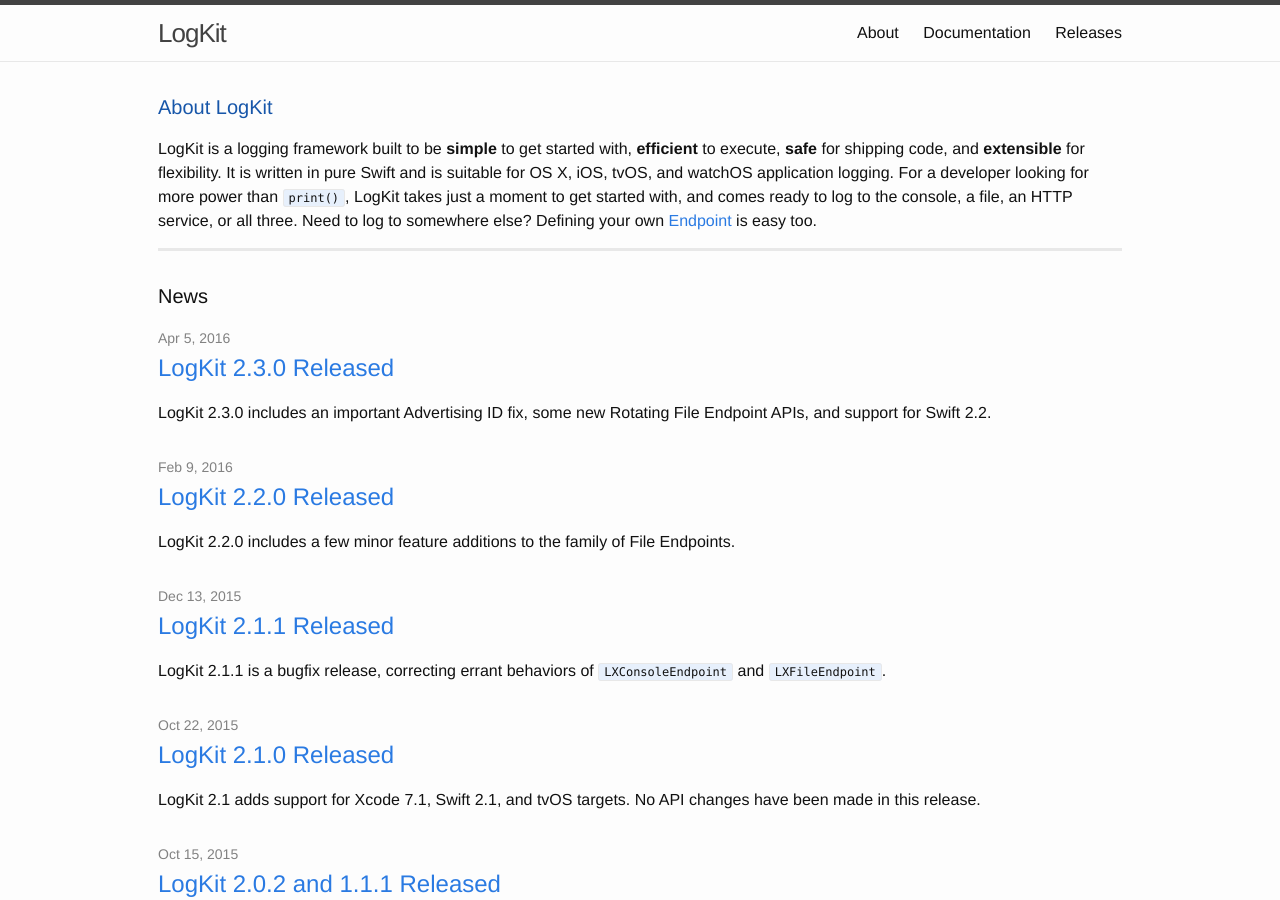
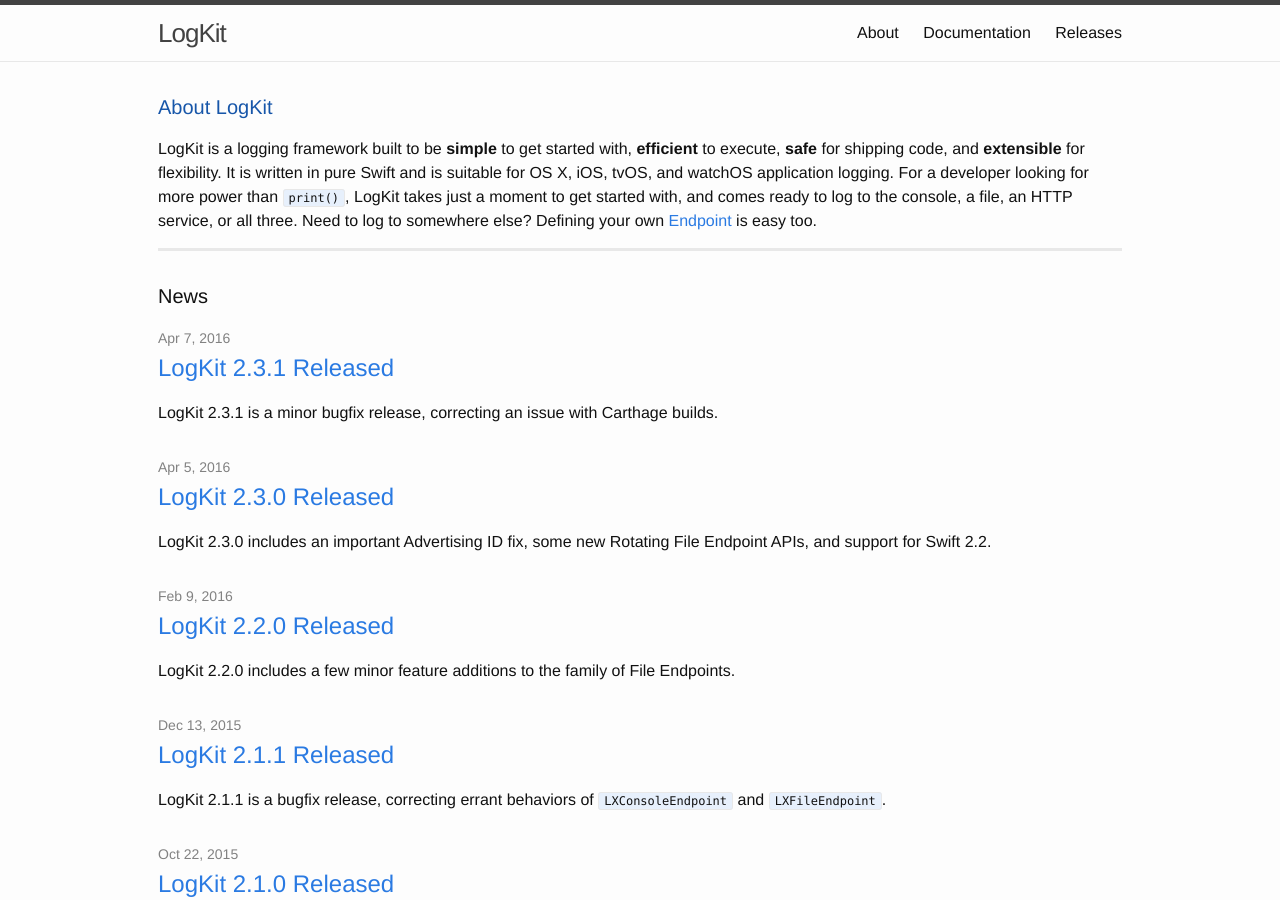
Before and after one commit to Conoize/logkit.github.io, a Jekyll site: the page built from index.html, in a window 1280 px wide and 900 px high. Built offline with Jekyll 4.4.1, drawn with Linux system fonts in a browser that asks for light colours.

Commit message:
Release 2.3.1 post

```diff
--- /dev/null
+++ b/_posts/2016-04-07-logkit-2_3_1-released.md
@@ -0,0 +1,16 @@
+---
+layout: post
+title: LogKit 2.3.1 Released
+tags: releases
+author: Justin Pawela
+---
+
+LogKit 2.3.1 is a minor bugfix release, correcting an issue with Carthage builds.
+
+No API changes have been made in this release.
+
+
+[The release notes can be found here.][gh-release-2_3_1]
+
+
+{% include links.md doc_version=2.3 %}
```
Also changed, not shown: _releases/2.3.md (+4 -4 lines).
